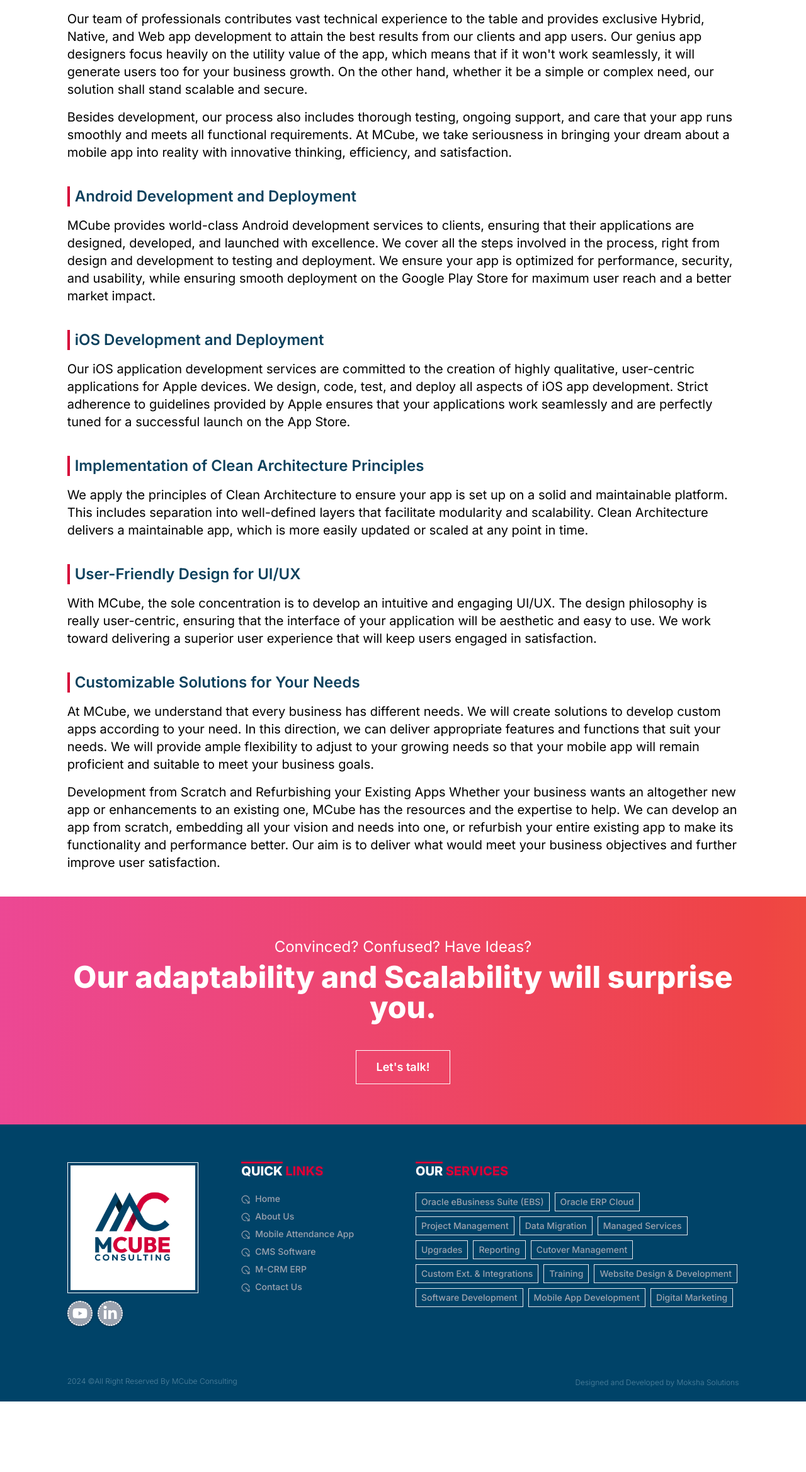
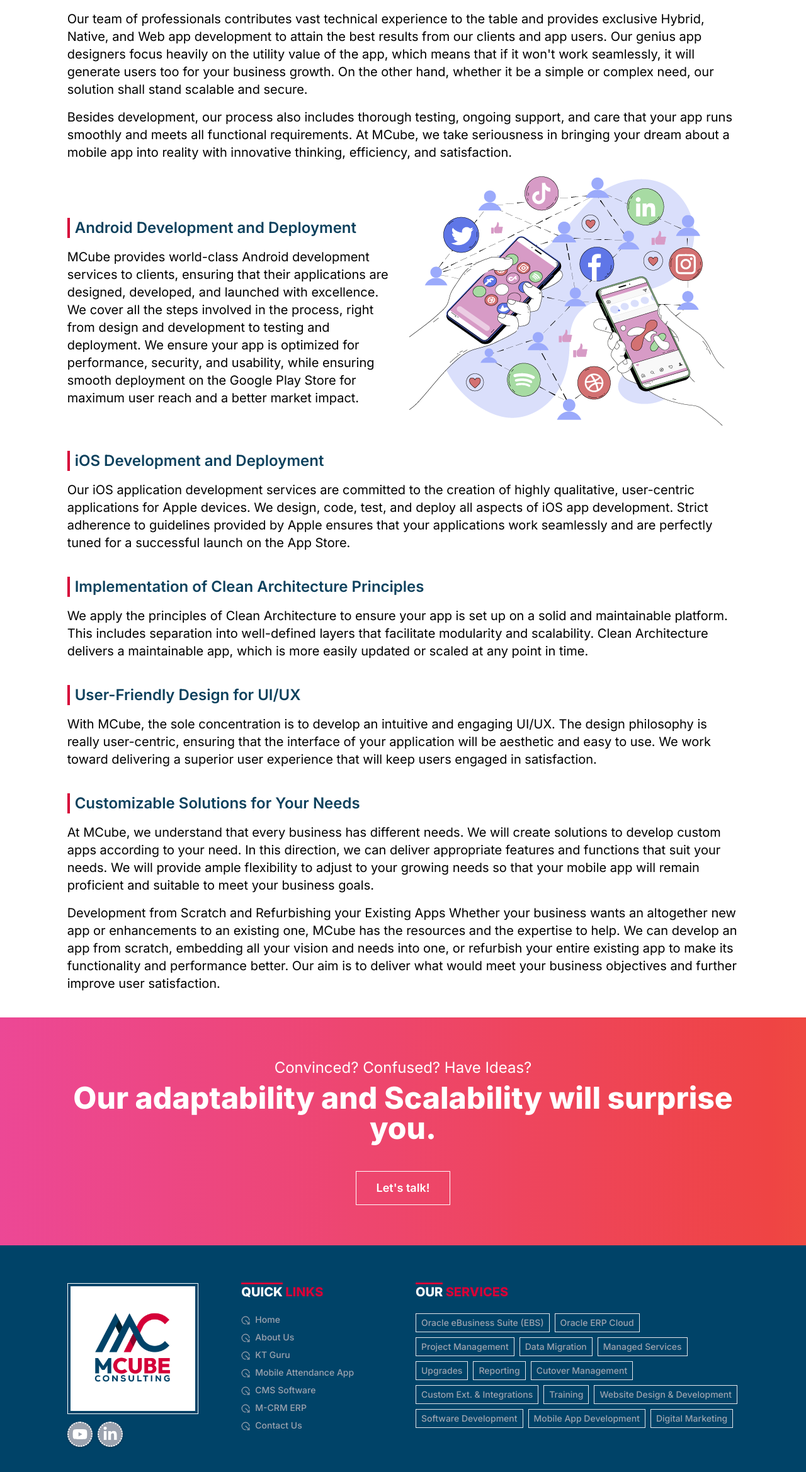
Before and after one commit to ShaikhAnsarAhmed/mcube, a Next.js app: page /mobile-app-developement in a window 1280 px wide. Shown: the part 625-2963 px from the top of the page at 63% size. Before the commit the page ends 2851 px from the top, so only its background shows below. Built offline with nearby package versions, Linux system fonts and the light colour scheme.

Commit message:
add kt guru

```diff
--- a/src/components/DevAndMarketing/mobileAppDevlopement.jsx
+++ b/src/components/DevAndMarketing/mobileAppDevlopement.jsx
@@ -38,8 +38,11 @@
               innovative thinking, efficiency, and satisfaction.
             </p>
           </div>
+
           {/* Android Development */}
           <div className="custom-container ">
+            <div className="mt-5 grid grid-cols-1 sm:grid-cols-2 gap-x-5 2xl:gap-x-10 items-center justify-between 2xl:items-start">
+              <div>
                 <div className="pt-10">
                   <SubHeadingLeft title="Android Development and Deployment" />
                 </div>
@@ -47,14 +50,21 @@
                 <p className="md:text-xl pt-4">
                   {" "}
                   MCube provides world-class Android development services to
-              clients, ensuring that their applications are designed, developed,
-              and launched with excellence. We cover all the steps involved in
-              the process, right from design and development to testing and
-              deployment. We ensure your app is optimized for performance,
-              security, and usability, while ensuring smooth deployment on the
-              Google Play Store for maximum user reach and a better market
-              impact.
+                  clients, ensuring that their applications are designed,
+                  developed, and launched with excellence. We cover all the
+                  steps involved in the process, right from design and
+                  development to testing and deployment. We ensure your app is
+                  optimized for performance, security, and usability, while
+                  ensuring smooth deployment on the Google Play Store for
+                  maximum user reach and a better market impact.
                 </p>
+              </div>
+              <img
+                src="/services/social.png"
+                alt=""
+                className="w-[500px] 2xl:h-[600px] 2xl:w-[750px] col-span-1 order-first sm:order-last "
+              />
+            </div>
           </div>
           {/*  iOS Development */}
           <div className="custom-container ">
--- a/src/components/Home/shortabout.jsx
+++ b/src/components/Home/shortabout.jsx
@@ -22,7 +22,7 @@
           <div className="grid grid-cols-1 lg:grid-cols-2 sm:gap-x-10 2xl:gap-x-16 py-0 ">
             <div className=" order-first sm:order-last">
               <Image
-                src="/images/second.jpg"
+                src="/images/second.png"
                 alt="pic"
                 loading="lazy"
                 width={500}
--- a/src/components/global/NewParticle.jsx
+++ b/src/components/global/NewParticle.jsx
@@ -5,7 +5,7 @@
 
 const App = () => {
   const particlesInit = useCallback(async (engine) => {
-    console.log(engine);
+    // console.log(engine);
     // you can initiate the tsParticles instance (engine) here, adding custom shapes or presets
     // this loads the tsparticles package bundle, it's the easiest method for getting everything ready
     // starting from v2 you can add only the features you need reducing the bundle size
@@ -14,7 +14,8 @@
   }, []);
 
   const particlesLoaded = useCallback(async (container) => {
-    await console.log(container);
+    await true;
+    // console.log(container)
   }, []);
 
   return (
--- a/src/components/global/footer.jsx
+++ b/src/components/global/footer.jsx
@@ -20,6 +20,11 @@
     id: 2,
     name: "About Us",
     link: "/About-us",
+  },
+  {
+    id: 20,
+    name: "KT Guru",
+    link: "https://www.ktguru.com",
   },
   {
     id: 21,
@@ -152,7 +157,7 @@
 function Footer() {
   const [activeTab, setActiveTab] = useState(1);
   const pathname = usePathname();
-  console.log(pathname, "path name");
+  // console.log(pathname, "path name");
   return (
     <div>
       <div className="">
@@ -198,37 +203,6 @@
                   {/* social media icons */}
                   <div className="">
                     <div className=" flex sm:justify-start gap-x-4 py-4   sm:gap-x-2 sm:py-3">
-                      {/* <Link href="/" target="_blank">
-                        <button
-                          className="bg-gray-400 hover:bg-white text-white  transition-colors ease-in duration-200
-                         hover:text-[#004368]  shadow drop-shadow font-normal h-10 w-10 items-center flex justify-center align-center rounded-full   border-white border-2 border-dotted p-1"
-                          type="button"
-                        >
-                          <BsFacebook className="text-2xl" />
-                        </button>
-                      </Link>
-
-                      <Link href="/" target="_blank">
-                        <button
-                          className="bg-gray-400 hover:bg-white text-white  transition-colors ease-in duration-200
-                        hover:text-red-600  shadow drop-shadow font-normal h-10 w-10 items-center flex justify-center align-center rounded-full   border-white border-2 border-dotted p-1"
-                          type="button"
-                        >
-                          <FaInstagram className="text-2xl" />
-
-                        </button>
-                      </Link>
-
-                      <Link href="/" target="_blank">
-                        <button
-                          className="bg-gray-400 hover:bg-white text-white  transition-colors ease-in duration-200
-                        hover:text-black  shadow drop-shadow font-normal h-10 w-10 items-center flex justify-center align-center rounded-full   border-white border-2 border-dotted p-1"
-                          type="button"
-                        >
-                          <FaXTwitter className="text-2xl" />
-
-                        </button>
-                      </Link> */}
                       <Link
                         href="https://www.youtube.com/@MCube.KTGuru"
                         target="_blank"
@@ -276,6 +250,7 @@
                       >
                         <Link
                           href={item.link}
+                          target={item.name == "KT Guru" ? "_blank" : ""}
                           className={` group-hover:text-white font-medium text-sm sm:text-sm flex items-start transition-colors duration-300 ease-in-out ${
                             item.id == activeTab
                               ? "text-gray-400"
--- a/src/constant/data.js
+++ b/src/constant/data.js
@@ -101,6 +101,10 @@
     redirect: "#",
     subNav: [
       {
+        LinkHref: "https://www.ktguru.com",
+        title: "KT Guru",
+      },
+      {
         LinkHref: "/mobile-attendance-app",
         title: " Mobile Attendance App",
       },
```
Also changed, not shown: public/images/second.png (added). Lines whose indentation alone changed are shown as unchanged.
